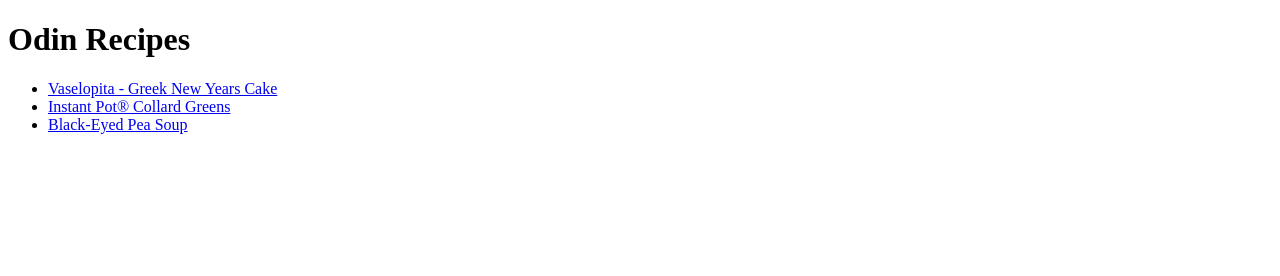
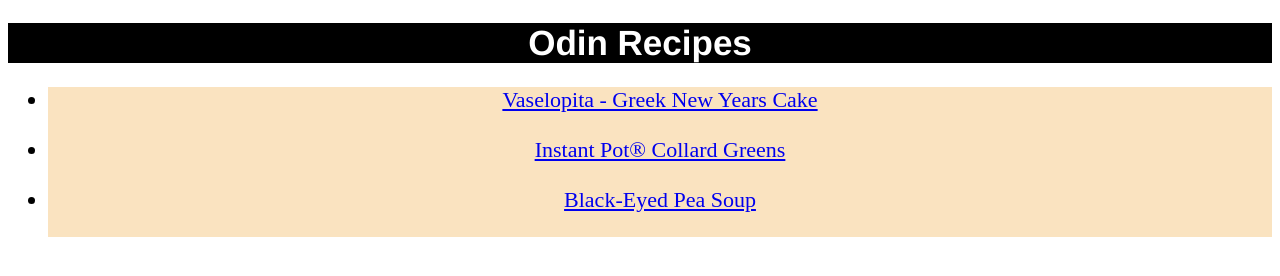
Before and after one commit to FranciscoFrutos/odin-recipes, a plain HTML site: page index.html in a window 1280 px wide. Drawn offline with Linux system fonts and the light colour scheme.

Commit message:
css styles added
styles.css created to apply the content learned in css foundations

```diff
--- a/index.html
+++ b/index.html
@@ -3,10 +3,11 @@
     <head>
         <meta charset="UTF-8">
         <title>Odin Recipes</title>
+        <link rel="stylesheet" href="styles.css">
     </head>
     <body>
-        <h1>Odin Recipes</h1>
-        <ul>
+        <h1 id="title">Odin Recipes</h1>
+        <ul class="list">
             <li><a href="recipes/vaselopita.html">Vaselopita - Greek New Years Cake</a></li>
             <li><a href="recipes/collard-greens.html">Instant Pot® Collard Greens</a></li>
             <li><a href="recipes/pea-soup.html">Black-Eyed Pea Soup</a></li>
--- /dev/null
+++ b/styles.css
@@ -0,0 +1,18 @@
+#title, .list{
+    text-align: center;
+
+}
+
+#title{
+    font-size: 35px;
+    font-weight: bold;
+    font-family: Helvetica, sans-serif;
+    color: white;
+    background-color: black;
+}
+
+.list li{
+    background-color: rgb(250, 227, 192);
+    height: 50px;
+    font-size: 22px;
+}
```
